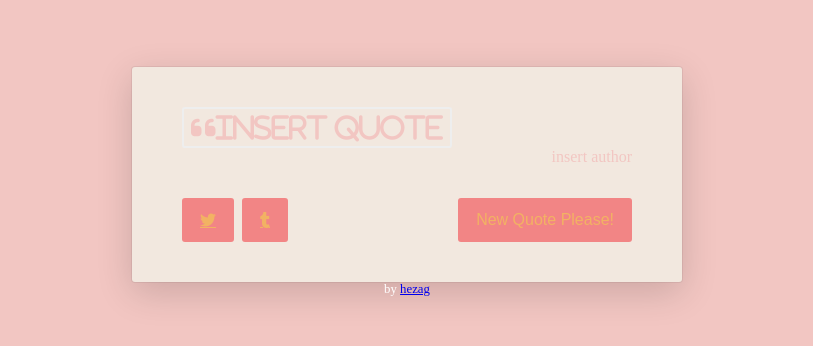
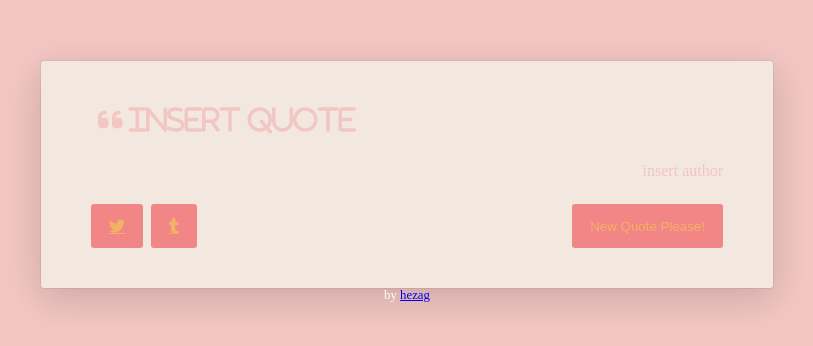
Before and after one commit to lykathleen/quote-me, a React app: page / in a window 1280 px wide. Shown: the part 226-572 px from the top of the page, without its empty margins (233-1046 px from the left). Built offline with nearby package versions, Linux system fonts and the light colour scheme.

Commit message:
Included ids and more styling

```diff
--- a/src/components/Button/Button.js
+++ b/src/components/Button/Button.js
@@ -8,9 +8,9 @@ import styles from './Button.module.scss';
  * onClick -> link?, but onClick changes quote
  * size
  */
-const Button = ({ link, children }) => {
+const Button = ({ link, children, id }) => {
   return (
-    <a href={link} className={styles.button} >
+    <a id={id} href={link} className={styles.button} target="blank">
       {children}
     </a>
   );
--- a/src/components/QuoteBox/QuoteBox.jsx
+++ b/src/components/QuoteBox/QuoteBox.jsx
@@ -2,26 +2,32 @@ import React from 'react';
 import Button from '../Button/Button';
 import styles from './QuoteBox.module.scss';
 import QuoteText from '../QuoteText/QuoteText';
+import { useDispatch } from 'react-redux';
+import { generateNewQuote } from '../../store/quoteSlice';
 
-const twitterLink = 'https://twitter.com/intent/post?hashtags=quotes&related=freecodecamp&text=%22There+is+only+one+way+to+avoid+criticism%3A+do+nothing%2C+say+nothing%2C+and+be+nothing.%22+Aristotle'
+const twitterLink = 'https://twitter.com/intent/tweet'
 const tumblrLink = 'https://www.tumblr.com/privacy/consent/begin?redirect=https%3A%2F%2Fwww.tumblr.com%2Fwidgets%2Fshare%2Ftool%3Fposttype%3Dquote%26tags%3Dquotes%2Cfreecodecamp%26caption%3DAristotle%26content%3DThere%2520is%2520only%2520one%2520way%2520to%2520avoid%2520criticism%253A%2520do%2520nothing%252C%2520say%2520nothing%252C%2520and%2520be%2520nothing.%26canonicalUrl%3Dhttps%253A%252F%252Fwww.tumblr.com%252Fbuttons%26shareSource%3Dtumblr_share_button&v=2'
 
 const QuoteBox = () => {
+  const dispatch = useDispatch();
+
+  const handleClick = (e) => {
+    dispatch(generateNewQuote());
+  }
 
   return (
-    <div className={styles.quoteBox}>
+    <div className={styles.quoteBox} id='quote-box'>
         <QuoteText />
-      <div className={styles.author}></div>
       <div className={styles.buttons}>
         <div className={styles.socialMediaButtons}>
-          <Button link={twitterLink}>
+          <Button link={twitterLink} id='tweet-quote'>
             <i className="fa fa-twitter"/>
           </Button>
-          <Button link={tumblrLink}>
+          <Button link={tumblrLink} id='tumblr-quote'>
             <i className="fa fa-tumblr"></i>
           </Button>
           </div>
-          <Button className={styles.newQuoteButton}>New Quote Please!</Button>
+          <button id='new-quote' onClick={handleClick} className={styles.newQuoteButton} type='button'>New Quote Please!</button>
       </div>
     </div>
   );
--- a/src/components/QuoteBox/QuoteBox.module.scss
+++ b/src/components/QuoteBox/QuoteBox.module.scss
@@ -2,13 +2,13 @@
   display: flex;
   flex-direction: column;
   border-radius: 3px;
-  width: 450px;
+  width: 50%;
   padding: 40px 50px;
   background-color: var(--lightPink);
   box-shadow:
     rgba(0, 0, 0, 0.16) 0px 10px 36px 0px,
     rgba(0, 0, 0, 0.06) 0px 0px 0px 1px;
-  row-gap: 16px;
+  row-gap: 24px;
 }
 
 .buttons {
@@ -20,3 +20,14 @@
   display: flex;
   column-gap: 8px;
 }
+
+.newQuoteButton {
+  display: flex;
+  align-items: center;
+  border: none;
+  border-radius: 3px;
+  color: var(--mustard);
+  background-color: var(--peachPink);
+  padding: 8px 18px 8px 18px;
+  cursor: pointer;
+}
--- a/src/components/QuoteText/QuoteText.jsx
+++ b/src/components/QuoteText/QuoteText.jsx
@@ -8,9 +8,11 @@ const QuoteText = () => {
 
   console.log(quote);
   return (
-    <div className={styles.quoteText}>
-      <div><i class="fa fa-quote-left fa-pull-left fa-border">{quote.text}</i></div>
-      <span>{quote.author}</span>
+    <div className={styles.quoteTextContainer}>
+      <div className={styles.text} id='text'>
+        <i className={styles.quoteIcon} class="fa fa-quote-left fa-pull-left fa-border">{quote.text}</i>
+      </div>
+      <span id='author'>{quote.author}</span>
     </div>
   );
 };
--- a/src/components/QuoteText/QuoteText.module.scss
+++ b/src/components/QuoteText/QuoteText.module.scss
@@ -1,17 +1,25 @@
-.quoteText {
+.quoteTextContainer {
   display: flex;
   flex-direction: column;
   text-align: center;
-  width: 450px;
+  width: 100%;
   height: auto;
   clear: both;
   font-weight: 500;
+  row-gap: 24px;
 }
 
-.quoteText div {
+.quoteTextContainer div {
   font-size: 28px;
 }
 
-.quoteText span {
+.quoteTextContainer span {
   text-align: right;
 }
+
+.text i {
+  display: flex;
+  flex-direction: row;
+  column-gap: 6px;
+  border: none;
+}
```
